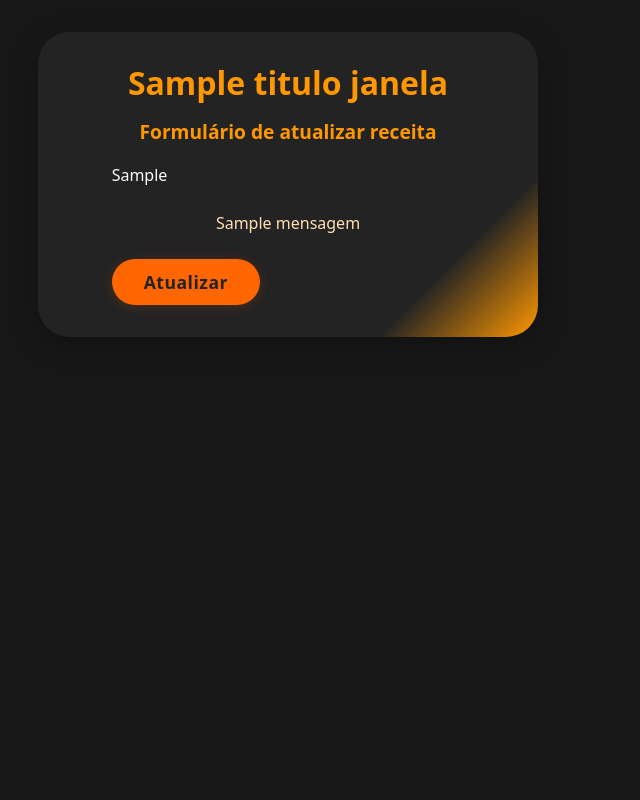
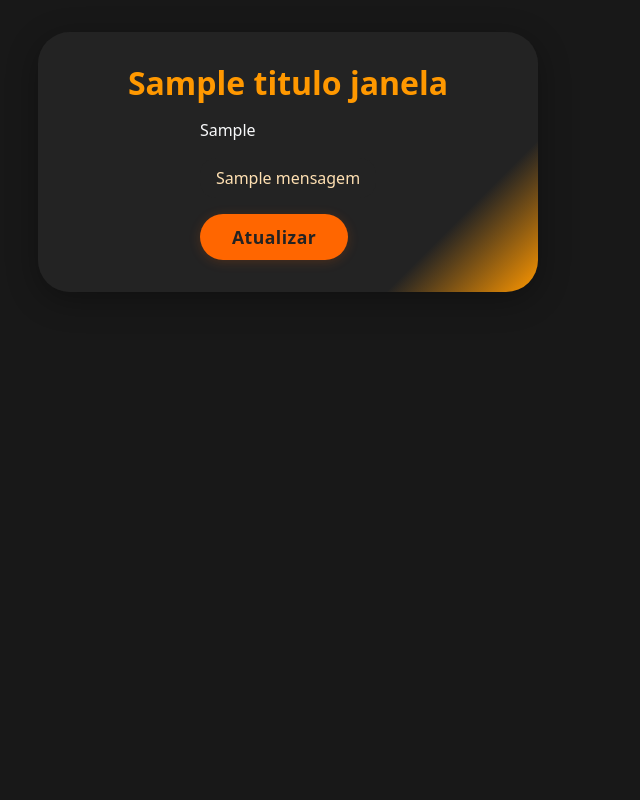
Before and after one commit to livlutz/INF1407-T1, a Django app: template site_receitas/receitas/templates/receitas/atualizaReceita.html in a window 1280 px wide. Shown: the whole page, without its empty margins (352-992 px from the left). Run offline with Django 5.2, Linux system fonts and the light colour scheme; the template is opened without the code that fills it: most values are stand-ins (such as "Sample title", 1, 10 or a date in 2020); some libraries are stand-ins or nearby versions.

Commit message:
atualizando e mostrando img receita

```diff
--- a/site_receitas/receitas/templates/receitas/atualizaReceita.html
+++ b/site_receitas/receitas/templates/receitas/atualizaReceita.html
@@ -13,9 +13,8 @@
     <div class="criar-receita-container">
         <div class="criar-receita-card">
             <h1 class="criar-receita-title">{{titulo_janela}}</h1>
-            <form action="" method="POST" class="criar-receita-form">
+            <form action="" method="POST" class="criar-receita-form" enctype="multipart/form-data">
                 <fieldset>
-                    <legend class="criar-receita-legend">Formulário de atualizar receita</legend>
                     {% csrf_token %}
                     <table class="formulario">
                         {{ formulario.as_table }}
--- a/site_receitas/receitas/views.py
+++ b/site_receitas/receitas/views.py
@@ -42,7 +42,7 @@
     def get(self, request, *args, **kwargs):
         """ Renderiza a lista de receitas públicas"""
 
-        receitas = Receita.objects.filter(visibilidade='pub') #TODO: filtro ta com problema
+        receitas = Receita.objects.filter(visibilidade='pub')
         contexto = {
             'pub_receitas': receitas,
             'titulo_janela': 'Receitas Públicas',
@@ -71,7 +71,7 @@
         formulario = ReceitaModel2Form(request.POST, request.FILES, instance=receita)
 
         if formulario.is_valid():
-            receita = formulario.save()
+            formulario.save()
             return HttpResponseRedirect(reverse_lazy("receitas:homepage"))
 
         else:
```
Also changed, not shown: site_receitas/db.sqlite3, site_receitas/media/receitas/img/env_vermelho.png (added).
